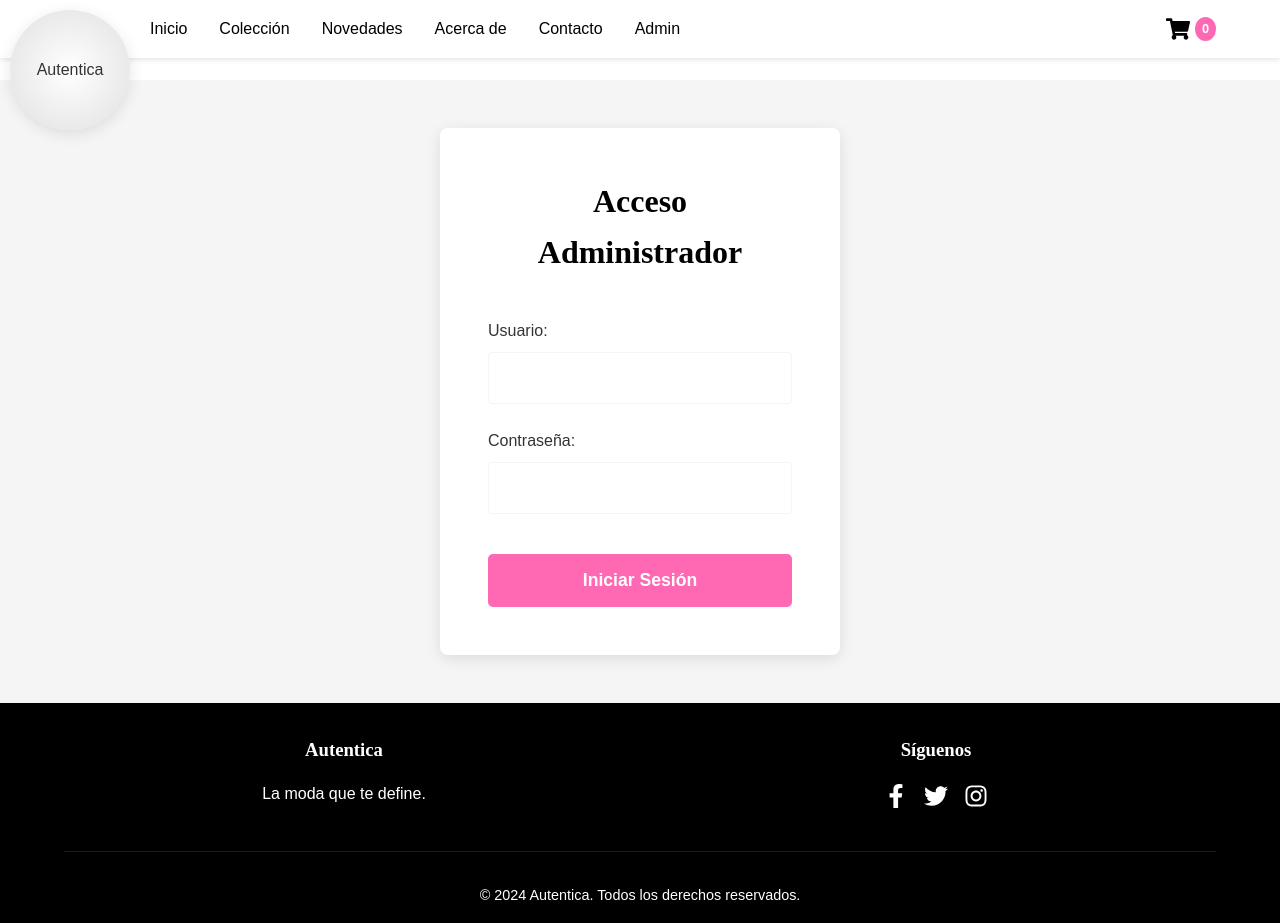
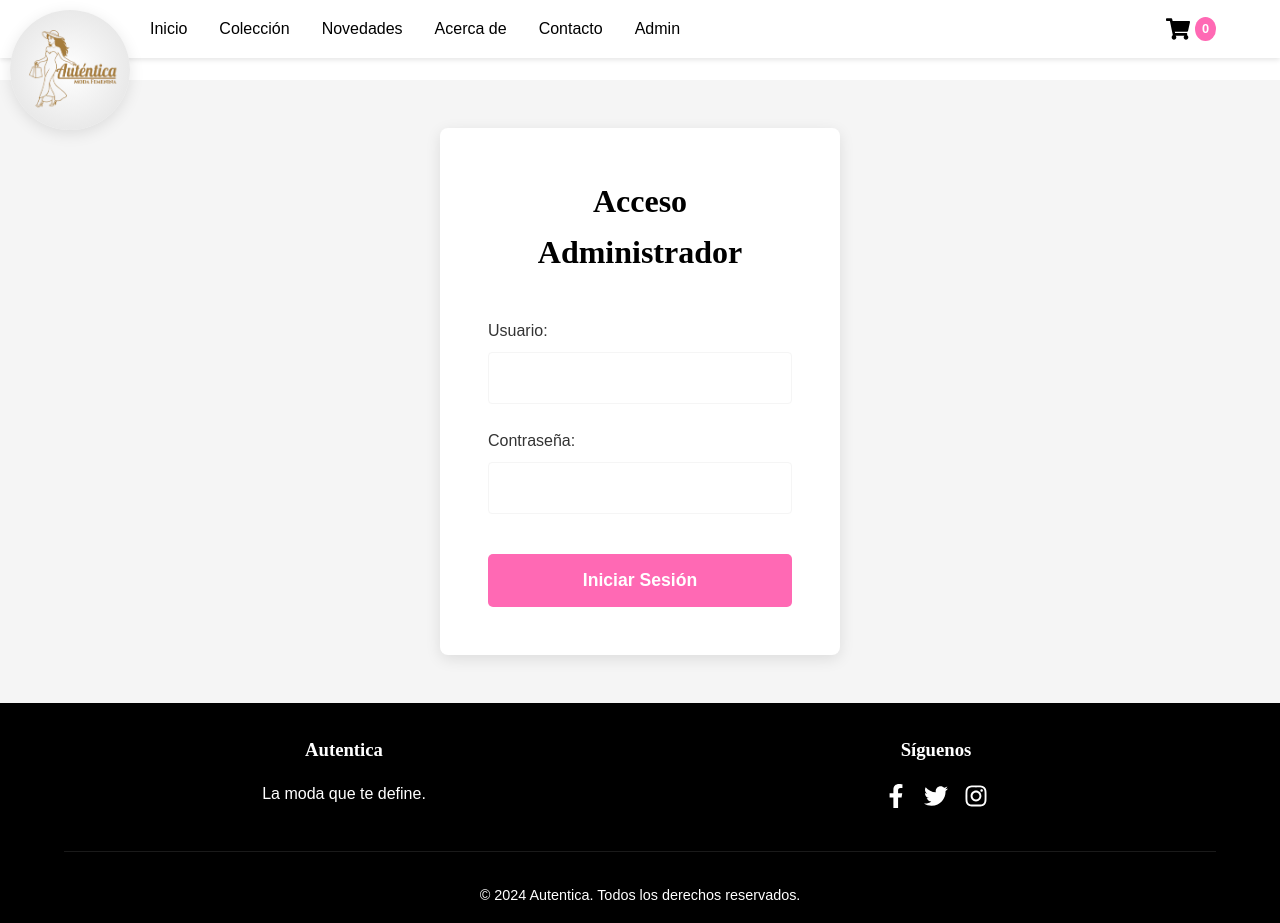
Before and after one commit to jjcp26/autenticamf, a React (Create React App) app in the folder autentica/: page /admin/login in a window 1280 px wide. Built offline with nearby package versions, Linux system fonts and the light colour scheme.

Commit message:
feat: añadir imagen de logo

```diff
--- a/autentica/src/components/Header/Header.js
+++ b/autentica/src/components/Header/Header.js
@@ -6,6 +6,7 @@ import { NavWrapper, Logo, NavLinks, NavItem, NavLink, MenuToggle, CartIcon, Car
 import { FaBars, FaShoppingCart } from 'react-icons/fa';
 import { useCart } from '../../context/CartContext';
 import { useAuth } from '../../context/AuthContext'; // Importa useAuth
+import logo from '../../assets/images/logo.png';
 
 const Header = () => {
   const [menuOpen, setMenuOpen] = React.useState(false);
@@ -23,15 +24,17 @@ const Header = () => {
 
   return (
     <NavWrapper>
-      <Logo>Autentica</Logo>
+      <Logo>
+          <img src={logo} alt="Logo de Autentica" />
+      </Logo>
       <MenuToggle onClick={toggleMenu} aria-label="Menu">
         <FaBars />
       </MenuToggle>
       <NavLinks $active={menuOpen}>
         <NavItem><NavLink as={RouterNavLink} to="/">Inicio</NavLink></NavItem>
         <NavItem><NavLink as={RouterNavLink} to="/coleccion">Colección</NavLink></NavItem>
-        <NavItem><NavLink href="#novedades">Novedades</NavLink></NavItem>
-        <NavItem><NavLink href="#acerca">Acerca de</NavLink></NavItem>
+        <NavItem><NavLink as={RouterNavLink} to="/novedades">Novedades</NavLink></NavItem>
+        <NavItem><NavLink as={RouterNavLink} to="/acerca">Acerca de</NavLink></NavItem>
         <NavItem><NavLink as={RouterNavLink} to="/contacto">Contacto</NavLink></NavItem>
         {user ? (
           <>
```
